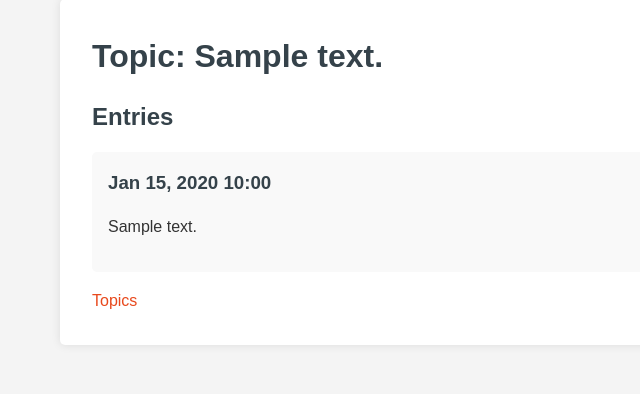
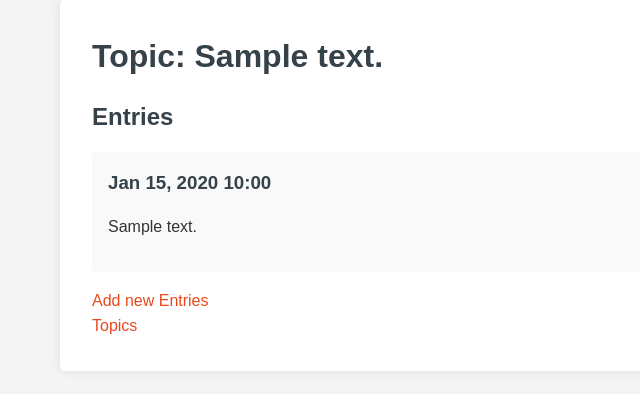
Before and after one commit to abubakerKhaled/Learning_Log, a Django app: page /topics/1/ in a window 1280 px wide. Shown: the part 178-572 px from the top of the page, without its empty margins (0-640 px from the left). Run offline with Django 5.2, Linux system fonts and the light colour scheme; tables that the repository leaves empty hold one stand-in row (values such as "Sample post").

Commit message:
😍 Adding the new entry form.

```diff
--- a/learning_logs/templates/learning_logs/topic.html
+++ b/learning_logs/templates/learning_logs/topic.html
@@ -16,5 +16,6 @@
         <p>There are no entries for this topic yet.</p>
     {% endfor %}
 
+    <a href="{% url 'learning_logs:new_entry' topic.id %}">Add new Entries</a> <br>
     <a href="{% url 'learning_logs:topics' %}">Topics</a>
 {% endblock content %}
--- a/learning_logs/urls.py
+++ b/learning_logs/urls.py
@@ -20,7 +20,7 @@ urlpatterns = [
     path('new_topic/', views.new_topic, name='new_topic'),
 
     # Add a new entry to a topic.
-    # path('topics/<int:topic_id>/new_entry/', views.new_entry, name='new_entry'),
+    path('topics/<int:topic_id>/new_entry/', views.new_entry, name='new_entry'),
 
     # Edit an entry.
     # path('edit_entry/<int:entry_id>/', views.edit_entry, name='edit_entry'),
--- a/learning_logs/views.py
+++ b/learning_logs/views.py
@@ -1,9 +1,9 @@
-from django.shortcuts import render
+from django.shortcuts import render, get_object_or_404
 from django.http import HttpResponseRedirect
 from django.urls import reverse
 
 from .models import Topic
-from .forms import TopicForm
+from .forms import TopicForm, EntryForm
 
 def index(request):
     """The home page for Learning Log."""
@@ -36,3 +36,21 @@ def new_topic(request):
 
     context = {'form': form}
     return render(request, 'learning_logs/new_topic.html', context)
+
+def new_entry(request, topic_id):
+    """Add new entry to certain topic."""
+    topic = get_object_or_404(Topic, pk=topic_id)
+    if request.method != 'POST':
+        # No data submitted; create a blank form.
+        form = EntryForm()
+    else:
+        # POST data submitted; process data.
+        form = EntryForm(data=request.POST)
+        if form.is_valid():
+            new_entry = form.save(commit=False)
+            new_entry.topic = topic
+            new_entry.save()
+            return HttpResponseRedirect(reverse("learning_logs:topic", args=[topic.id]))
+
+    context = {'topic': topic, 'form': form}
+    return render(request, 'learning_logs/new_entry.html', context)
```
Also changed, not shown: learning_logs/forms.py (+8 -1 lines), learning_logs/templates/learning_logs/new_entry.html (added, +15 -0 lines).
